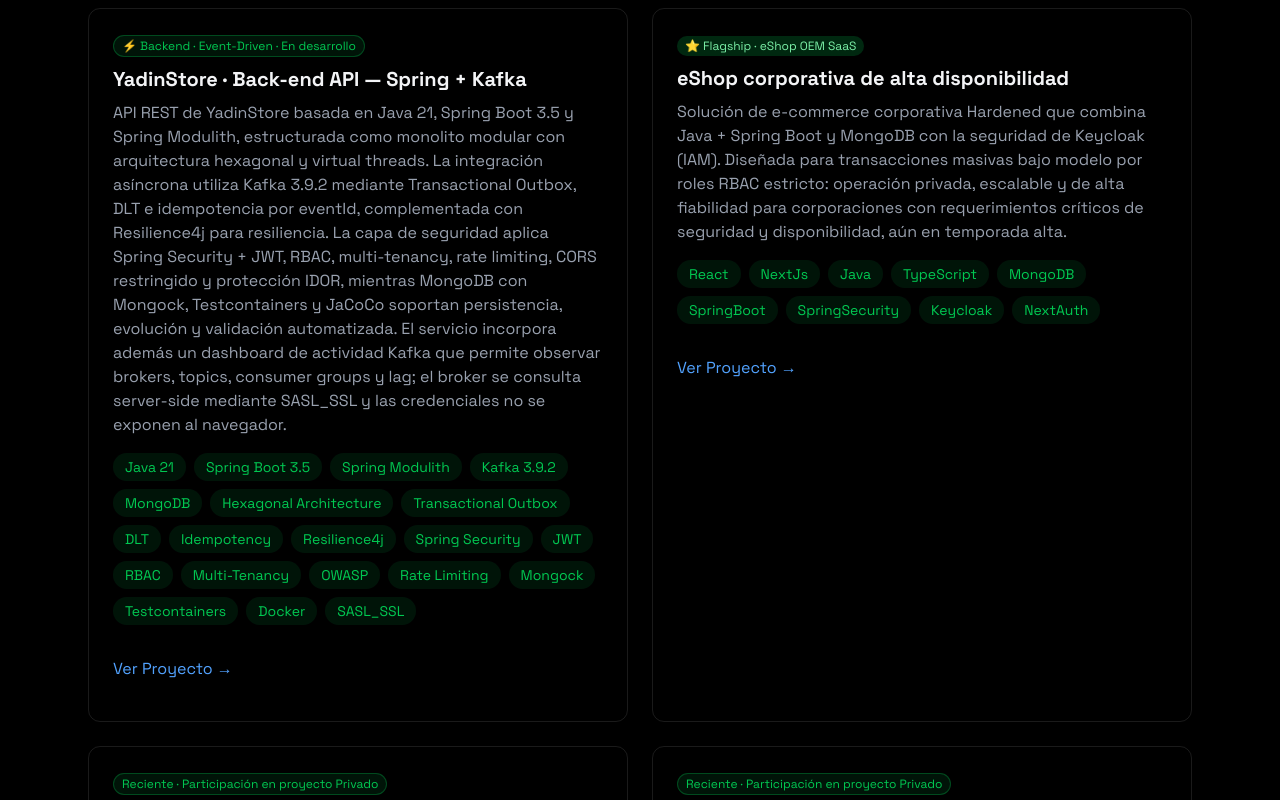
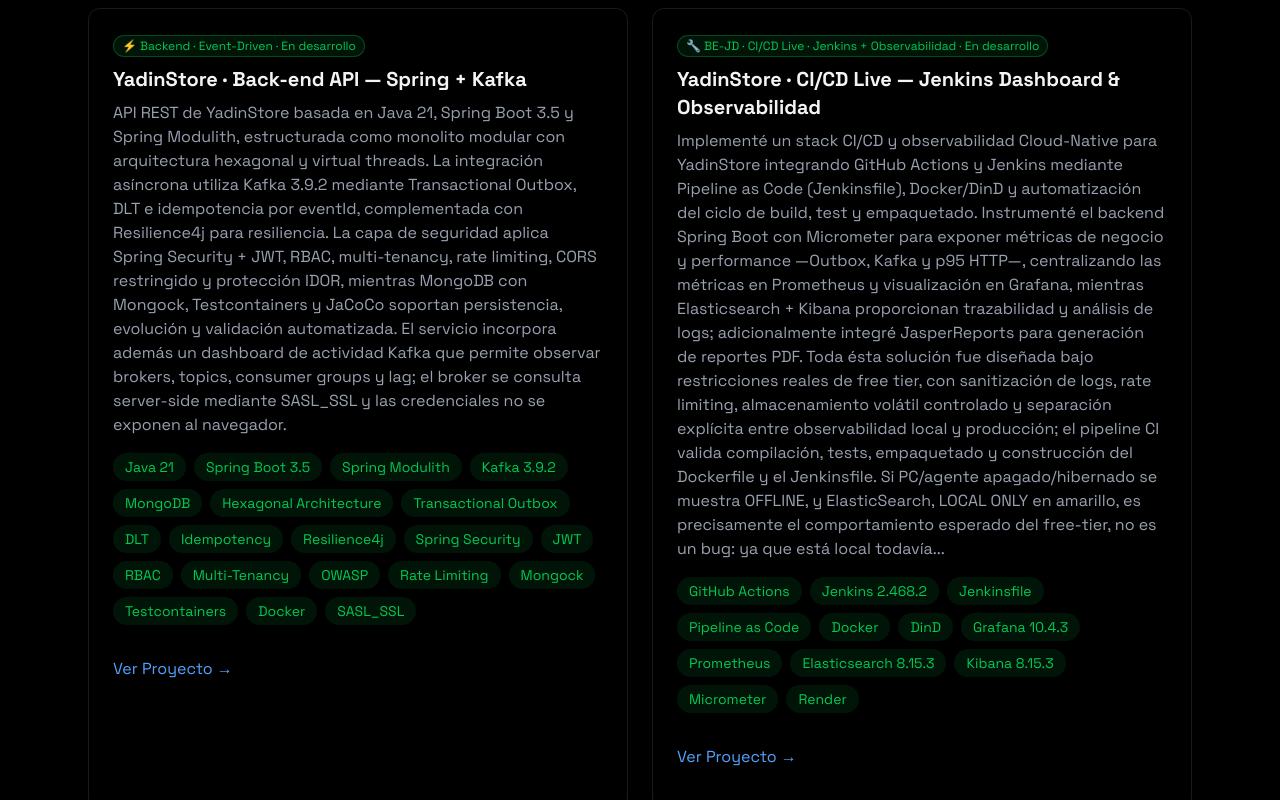
Before and after one commit to ypmanrique2/yadin.manrique-portfolio, a React (Vite) app: page / in a window 1280 px wide. Shown: the part 3880-4680 px from the top of the page. Built offline with nearby package versions, Linux system fonts and the light colour scheme.

Commit message:
feat: add BE-JD card

```diff
--- a/CV_Fusion_FE_2026_PREVIEW.html
+++ b/CV_Fusion_FE_2026_PREVIEW.html
@@ -879,6 +879,23 @@
             <a class="link" href="https://yadinstore-backend.onrender.com/kafka-dashboard.html" target="_blank">Ver Kafka Dashboard →</a>
           </article>
 
+          <!-- NUEVO · 4 · YadinStore CI/CD Live — Jenkins Dashboard & Observabilidad (BE-JD) -->
+          <article class="pcard">
+            <span class="badge actual">🔧 BE-JD · CI/CD Live · Jenkins + Observabilidad · En desarrollo</span>
+            <h3>YadinStore · CI/CD Live — Jenkins Dashboard & Observabilidad</h3>
+            <p>
+              Implementé un stack CI/CD y observabilidad Cloud-Native para YadinStore integrando GitHub Actions y Jenkins mediante Pipeline as Code (Jenkinsfile), Docker/DinD y automatización del ciclo de build, test y empaquetado. Instrumenté el backend Spring Boot con Micrometer para exponer métricas de negocio y performance —Outbox, Kafka y p95 HTTP—, centralizando las métricas en Prometheus y visualización en Grafana, mientras Elasticsearch + Kibana proporcionan trazabilidad y análisis de logs; adicionalmente integré JasperReports para generación de reportes PDF. Toda ésta solución fue diseñada bajo restricciones reales de free tier, con sanitización de logs, rate limiting, almacenamiento volátil controlado y separación explícita entre observabilidad local y producción; el pipeline CI valida compilación, tests, empaquetado y construcción del Dockerfile y el Jenkinsfile.
+              Si PC/agente apagado/hibernado se muestra OFFLINE, y ElasticSearch, LOCAL ONLY en amarillo, es precisamente el comportamiento esperado del free-tier, no es un bug: ya que está local todavía...
+            </p>
+            <div class="chips">
+              <span class="chip">GitHub Actions</span><span class="chip">Jenkins 2.468.2</span><span class="chip">Jenkinsfile</span>
+              <span class="chip">Pipeline as Code</span><span class="chip">Docker</span><span class="chip">DinD</span>
+              <span class="chip">Grafana 10.4.3</span><span class="chip">Prometheus</span><span class="chip">Elasticsearch 8.15.3</span>
+              <span class="chip">Kibana 8.15.3</span><span class="chip">Micrometer</span><span class="chip">Render</span>
+            </div>
+            <a class="link" href="https://yadinstore-jenkins-obs-live.onrender.com/jenkins-dashboard.html" target="_blank">Ver Jenkins Dashboard →</a>
+          </article>
+
           <!-- 1 · eShop OEM SaaS ⭐ -->
           <article class="pcard">
             <span class="badge flag">⭐ Flagship · eShop OEM SaaS</span>
--- a/src/components/sections/Proyectos.jsx
+++ b/src/components/sections/Proyectos.jsx
@@ -29,6 +29,17 @@
             "API REST de YadinStore basada en Java 21, Spring Boot 3.5 y Spring Modulith, estructurada como monolito modular con arquitectura hexagonal y virtual threads. La integración asíncrona utiliza Kafka 3.9.2 mediante Transactional Outbox, DLT e idempotencia por eventId, complementada con Resilience4j para resiliencia. La capa de seguridad aplica Spring Security + JWT, RBAC, multi-tenancy, rate limiting, CORS restringido y protección IDOR, mientras MongoDB con Mongock, Testcontainers y JaCoCo soportan persistencia, evolución y validación automatizada. El servicio incorpora además un dashboard de actividad Kafka que permite observar brokers, topics, consumer groups y lag; el broker se consulta server-side mediante SASL_SSL y las credenciales no se exponen al navegador.",
         chips: ["Java 21", "Spring Boot 3.5", "Spring Modulith", "Kafka 3.9.2", "MongoDB", "Hexagonal Architecture", "Transactional Outbox", "DLT", "Idempotency", "Resilience4j", "Spring Security", "JWT", "RBAC", "Multi-Tenancy", "OWASP", "Rate Limiting", "Mongock", "Testcontainers", "Docker", "SASL_SSL"],
         href: "https://yadinstore-backend.onrender.com/kafka-dashboard.html",
+    },
+
+    {
+        title: "YadinStore · CI/CD Live — Jenkins Dashboard & Observabilidad",
+        badge: "🔧 BE-JD · CI/CD Live · Jenkins + Observabilidad · En desarrollo",
+        badgeClass: "bg-green-500/10 text-green-500 border border-green-500/30",
+        description:
+            `Implementé un stack CI/CD y observabilidad Cloud-Native para YadinStore integrando GitHub Actions y Jenkins mediante Pipeline as Code (Jenkinsfile), Docker/DinD y automatización del ciclo de build, test y empaquetado. Instrumenté el backend Spring Boot con Micrometer para exponer métricas de negocio y performance —Outbox, Kafka y p95 HTTP—, centralizando las métricas en Prometheus y visualización en Grafana, mientras Elasticsearch + Kibana proporcionan trazabilidad y análisis de logs; adicionalmente integré JasperReports para generación de reportes PDF. Toda ésta solución fue diseñada bajo restricciones reales de free tier, con sanitización de logs, rate limiting, almacenamiento volátil controlado y separación explícita entre observabilidad local y producción; el pipeline CI valida compilación, tests, empaquetado y construcción del Dockerfile y el Jenkinsfile.
+Si PC/agente apagado/hibernado se muestra OFFLINE, y ElasticSearch, LOCAL ONLY en amarillo, es precisamente el comportamiento esperado del free-tier, no es un bug: ya que está local todavía...`,
+        chips: ["GitHub Actions", "Jenkins 2.468.2", "Jenkinsfile", "Pipeline as Code", "Docker", "DinD", "Grafana 10.4.3", "Prometheus", "Elasticsearch 8.15.3", "Kibana 8.15.3", "Micrometer", "Render"],
+        href: "https://yadinstore-jenkins-obs-live.onrender.com/jenkins-dashboard.html",
     },
     {
         title: "eShop corporativa de alta disponibilidad",
```
Also changed, not shown: 1 other file (tests, documents, lock files or other folders).
